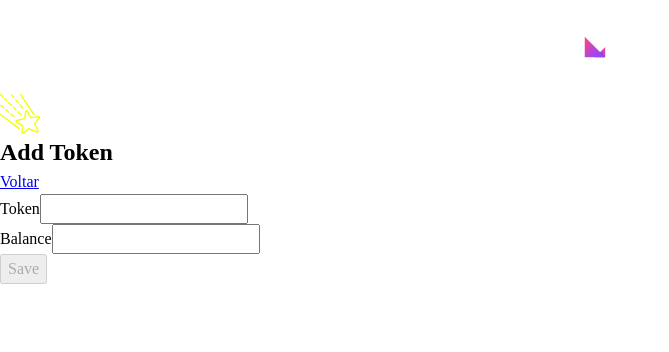
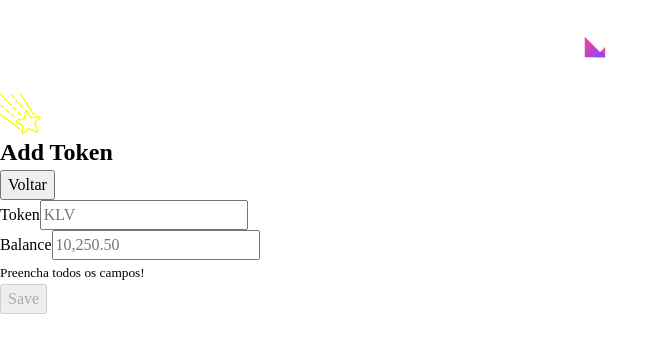
Before and after one commit to FredericoTP/klever-frontend-junior-test, a React (Create React App) app in the folder klever-app/: page /add-token in a window 1280 px wide. Shown: the top 352 px of the page, without its empty margins (0-669 px from the left). Built offline with nearby package versions, Linux system fonts and the light colour scheme.

Commit message:
Feat: Display the error messages

```diff
--- a/klever-app/src/context/TokenProvider.js
+++ b/klever-app/src/context/TokenProvider.js
@@ -35,6 +35,7 @@ function TokenProvider({ children }) {
       const tokens = JSON.parse(localStorage.getItem('tokens'));
       const newTokens = JSON.stringify([...tokens, {token: tokenInput.value.toUpperCase(), balance: balanceInput.value}])
       localStorage.setItem('tokens', newTokens);
+      setErro(false);
       cleanInputs();
       history.push("/");
     }
@@ -51,8 +52,14 @@ function TokenProvider({ children }) {
     }
   }
 
+  function handleClickBack() {
+    setErro(false);
+    cleanInputs();
+    history.push("/");
+  }
+
   return (
-    <TokenContext.Provider value={ { tokenInput, balanceInput, handleClickSave, erro } }>
+    <TokenContext.Provider value={ { tokenInput, balanceInput, handleClickSave, erro, handleClickBack } }>
       {children}
     </TokenContext.Provider>
   )
--- a/klever-app/src/pages/AddToken.jsx
+++ b/klever-app/src/pages/AddToken.jsx
@@ -5,7 +5,7 @@ import { useContext } from "react";
 import TokenContext from "../context/TokenContext";
 
 function AddToken() {
-  const { tokenInput, balanceInput, handleClickSave } = useContext(TokenContext);
+  const { tokenInput, balanceInput, handleClickSave, erro, handleClickBack } = useContext(TokenContext);
 
   return (
     <div>
@@ -16,7 +16,7 @@ function AddToken() {
         </section>
         <section>
           <h2>Add Token</h2>
-          <Link to="/">Voltar</Link>
+          <button onClick={ handleClickBack }>Voltar</button>
         </section>
         <section>
           <div>
@@ -26,7 +26,11 @@ function AddToken() {
               type="text"
               value={ tokenInput.value }
               onChange={ tokenInput.handleChange}
+              placeholder="KLV"
             />
+            {
+              erro && <small>Token já existente!</small>
+            }
           </div>
           <div>
             <label htmlFor="balance">Balance</label>
@@ -35,8 +39,12 @@ function AddToken() {
               type="text"
               value={ balanceInput.value }
               onChange={ balanceInput.handleChange}
+              placeholder="10,250.50"
             />
           </div>
+          {
+            (tokenInput.value === "" || balanceInput.value === "") && <small>Preencha todos os campos!</small>
+          }
         </section>
         <section>
           <button
```
